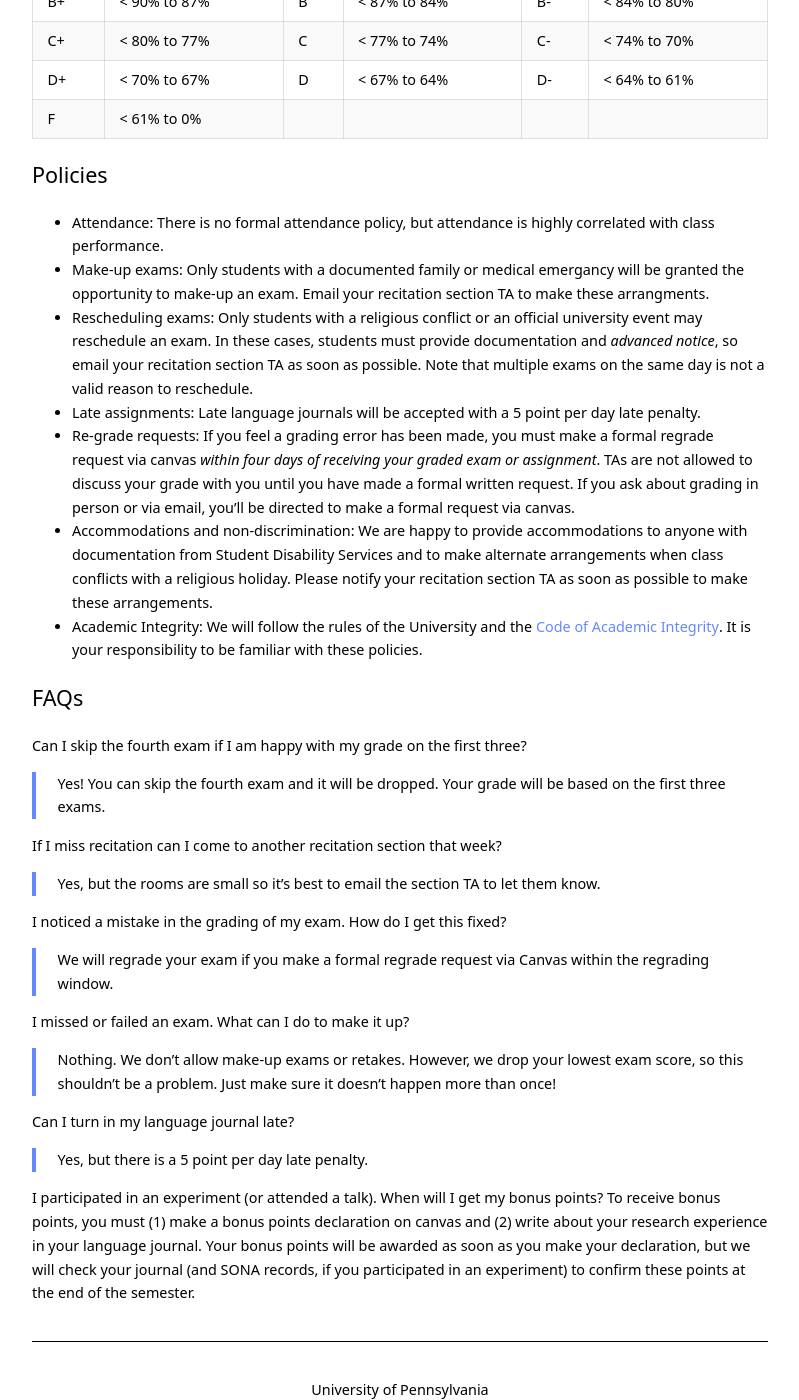
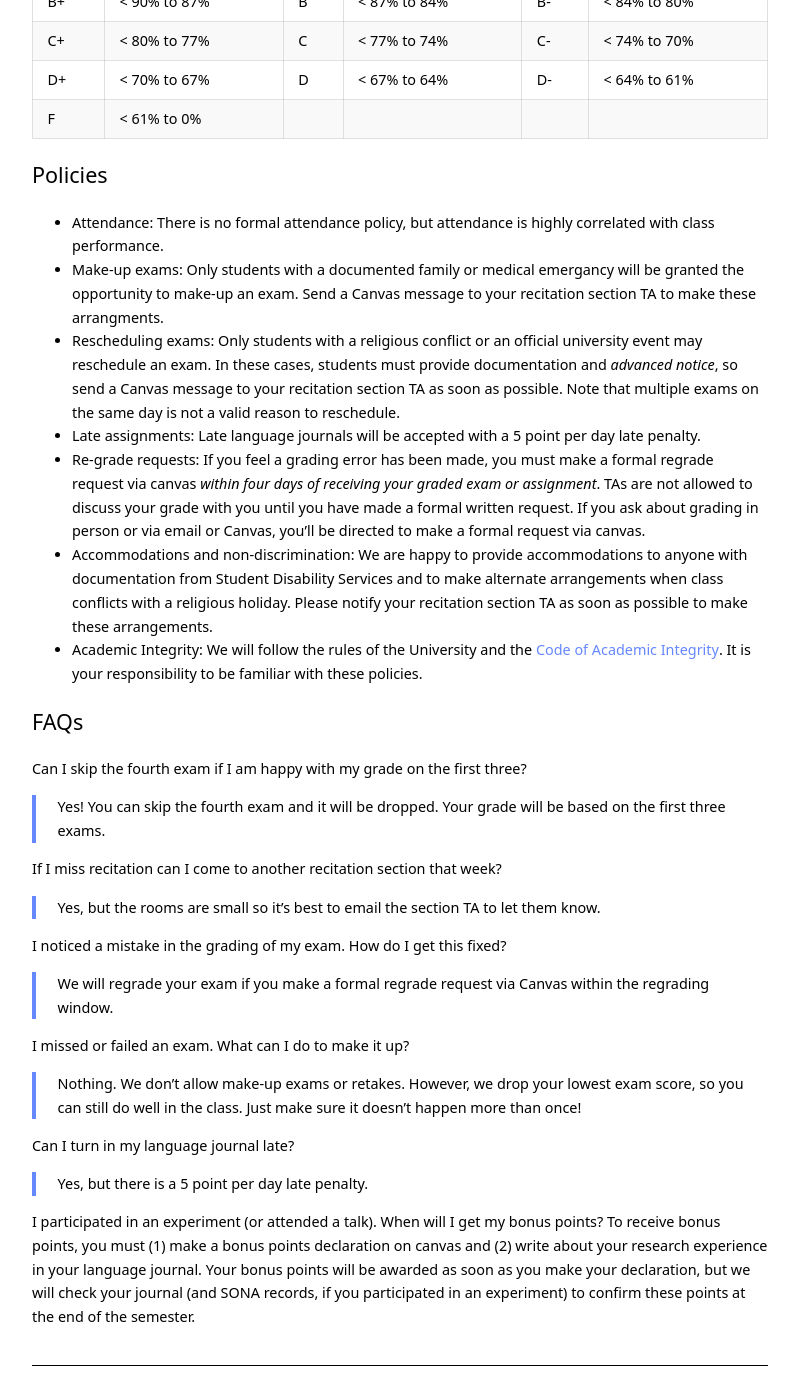
Before and after one commit to kschuler/ling001, a Jekyll site: the page built from index.md, in a window 1280 px wide and 1400 px high, scrolled down 3359 px. Shown: the whole window, without its empty margins (240-1039 px from the left). Built offline with Jekyll 4.4.1, drawn with Linux system fonts in a browser that asks for light colours.

Commit message:
Update index.md

```diff
--- a/index.md
+++ b/index.md
@@ -89,10 +89,10 @@ F | < 61% to 0%
 
 ## Policies
 - **Attendance**: There is no formal attendance policy, but attendance is highly correlated with class performance.
-- **Make-up exams**: Only students with a documented family or medical emergancy will be granted the opportunity to make-up an exam. Email your recitation section TA to make these arrangments.
-- **Rescheduling exams**: Only students with a religious conflict or an official university event may reschedule an exam. In these cases, students must provide documentation and *advanced notice*, so email your recitation section TA as soon as possible. Note that multiple exams on the same day is not a valid reason to reschedule.
+- **Make-up exams**: Only students with a documented family or medical emergancy will be granted the opportunity to make-up an exam. Send a Canvas message to your recitation section TA to make these arrangments.
+- **Rescheduling exams**: Only students with a religious conflict or an official university event may reschedule an exam. In these cases, students must provide documentation and *advanced notice*, so send a Canvas message to your recitation section TA as soon as possible. Note that multiple exams on the same day is not a valid reason to reschedule.
 - **Late assignments**: Late language journals will be accepted with a 5 point per day late penalty.
-- **Re-grade requests**: If you feel a grading error has been made, you must make a formal regrade request via canvas *within four days of receiving your graded exam or assignment*. TAs are not allowed to discuss your grade with you until you have made a formal written request. If you ask about grading in person or via email, you'll be directed to make a formal request via canvas.
+- **Re-grade requests**: If you feel a grading error has been made, you must make a formal regrade request via canvas *within four days of receiving your graded exam or assignment*. TAs are not allowed to discuss your grade with you until you have made a formal written request. If you ask about grading in person or via email or Canvas, you'll be directed to make a formal request via canvas.
 - **Accommodations and non-discrimination**: We are happy to provide accommodations to anyone with documentation from Student Disability Services and to make alternate arrangements when class conflicts with a religious holiday. Please notify your recitation section TA as soon as possible to make these arrangements.
 - **Academic Integrity**: We will follow the rules of the University and the [Code of Academic Integrity](https://catalog.upenn.edu/pennbook/code-of-academic-integrity/).  It is your responsibility to be familiar with these policies.
 
@@ -109,7 +109,7 @@ F | < 61% to 0%
 > We will regrade your exam if you make a formal regrade request via Canvas within the regrading window.
 
 **I missed or failed an exam. What can I do to make it up?**
-> Nothing. We don't allow make-up exams or retakes. However, we drop your lowest exam score, so this shouldn't be a problem. Just make sure it doesn't happen more than once!
+> Nothing. We don't allow make-up exams or retakes. However, we drop your lowest exam score, so you can still do well in the class. Just make sure it doesn't happen more than once!
 
 **Can I turn in my language journal late?**
 > Yes, but there is a 5 point per day late penalty.
```
